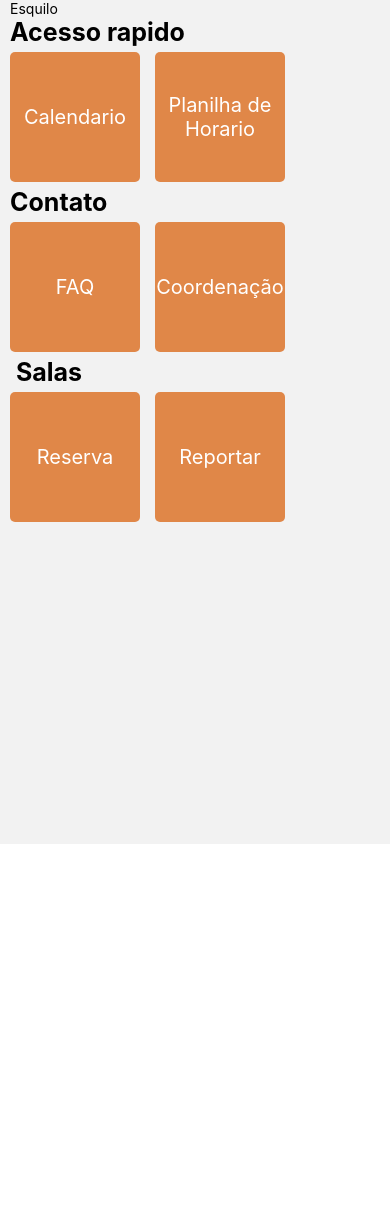
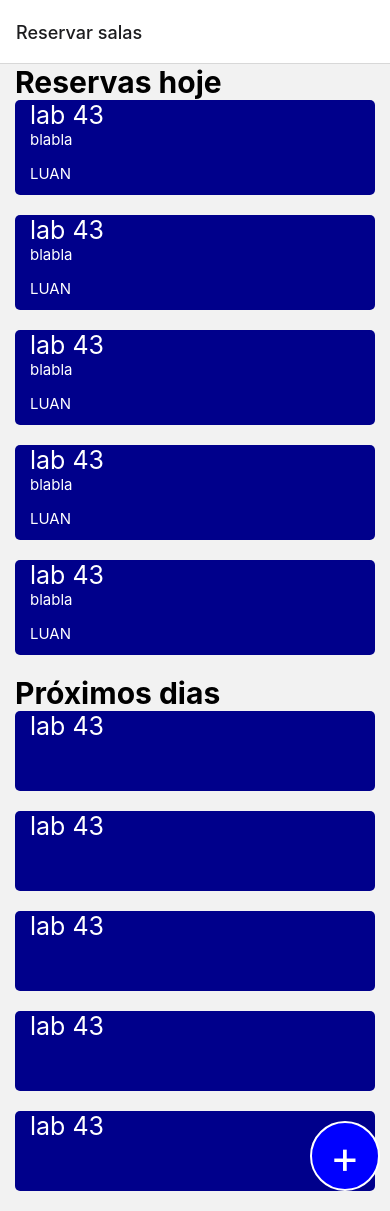
Before and after one commit to AroldoGoulart/ic_app, a React Native app: screen /Reserva in a window 390 px wide. Before the commit the page ends 844 px from the top, so only its background shows below. Built offline with nearby package versions, Linux system fonts and the light colour scheme.

Commit message:
feature: Create Screen Reserva

```diff
--- a/src/routes.js
+++ b/src/routes.js
@@ -16,13 +16,13 @@ import {
 
 import LoginScreen from './screens/Login';
 import HomeScreen from './screens/Home';
-
+import ReservaScreen from './screens/Reserva';
 const Stack = createStackNavigator();
 
 function Routes() {
   return (
     <NavigationContainer>
-      <Stack.Navigator initialRouteName='Home'>
+    <Stack.Navigator initialRouteName='Reserva'>
       <Stack.Screen name="Login" component={LoginScreen} options={{
           headerShown: null
         }} />
@@ -33,6 +33,16 @@ function Routes() {
           }}
           />
 
+        <Stack.Screen
+        name="Reserva"
+        component={ReservaScreen}
+          options={{
+            title: 'Reservar salas'
+          }}
+
+          />
+
+
       </Stack.Navigator>
     </NavigationContainer>
   );
--- a/src/screens/Home/index.js
+++ b/src/screens/Home/index.js
@@ -1,5 +1,5 @@
 import React from 'react';
-import { SafeAreaView, View, FlatList, StyleSheet, Text, StatusBar, TouchableOpacity } from 'react-native';
+import { SafeAreaView, ScrollView, View, FlatList, StyleSheet, Text, StatusBar, TouchableOpacity } from 'react-native';
 import { useAuth } from '../../contexts/auth';
 
 const AcessoRapido = [
--- a/src/screens/Login/index.js
+++ b/src/screens/Login/index.js
@@ -1,11 +1,26 @@
 import {View, Text, TextInput, Image, Dimensions} from 'react-native';
 import React, { useState } from 'react';
 import Logo from '../../images/logo.jpg'
+
 import { TouchableOpacity } from 'react-native-gesture-handler';
+import { useNavigation, CommonActions } from '@react-navigation/core';
 function LoginScreen() {
   const { width } = Dimensions.get('screen')
   const [cpf, setCpf] = useState()
   const [password, setPassword] = useState()
+  const navigation  = useNavigation()
+
+  const handlerLogin = () => {
+    const reset = CommonActions.reset({
+      routes: [
+        {
+          name: 'Home'
+        }
+      ],
+      index: 0
+    })
+    navigation.dispatch(reset)
+  }
 
   return (
     <View
@@ -52,6 +67,7 @@ function LoginScreen() {
               setCpf(Number.parseInt(text))
           }}
           value={cpf}
+          placeholder="Digite seu CPF"
         />
       </View>
 
@@ -76,6 +92,7 @@ function LoginScreen() {
           secureTextEntry
             onChangeText={(text) => setPassword(text)}
             value={password}
+            placeholder="Digite sua senha"
           />
       </View>
 
@@ -89,9 +106,7 @@ function LoginScreen() {
         justifyContent: 'center',
         alignItems:'center'
       }}
-      onPress={() => {
-        // Todo conectar api de login
-      }}
+      onPress={handlerLogin}
       >
             <Text style={{
               color: 'white',
--- /dev/null
+++ b/src/screens/Reserva/index.js
@@ -0,0 +1,218 @@
+import React from 'react';
+import {View, Text, TextInput, Image, Dimensions, FlatList, Pressable} from 'react-native';
+import { ScrollView, TouchableOpacity } from 'react-native-gesture-handler';
+import { useNavigation, CommonActions } from '@react-navigation/core';
+import { SafeAreaView } from 'react-native-safe-area-context';
+
+function ReservaScreen(){
+    const reservasHoje = [
+        {
+            sala: 'lab 43',
+            subnome: 'blabla',
+            nome_aluno: 'LUAN',
+            dia: 10,
+            horario_inicio: '10:30',
+            horario_fim: '11:30'
+        },
+        {
+            sala: 'lab 43',
+            subnome: 'blabla',
+            nome_aluno: 'LUAN',
+            dia: 10,
+            horario_inicio: '10:30',
+            horario_fim: '11:30'
+        },
+        {
+            sala: 'lab 43',
+            subnome: 'blabla',
+            nome_aluno: 'LUAN',
+            dia: 10,
+            horario_inicio: '10:30',
+            horario_fim: '11:30'
+        },
+        {
+            sala: 'lab 43',
+            subnome: 'blabla',
+            nome_aluno: 'LUAN',
+            dia: 10,
+            horario_inicio: '10:30',
+            horario_fim: '11:30'
+        },
+        {
+            sala: 'lab 43',
+            subnome: 'blabla',
+            nome_aluno: 'LUAN',
+            dia: 10,
+            horario_inicio: '10:30',
+            horario_fim: '11:30'
+        },
+
+
+    ]
+    return (
+<>
+    <ScrollView>
+
+    <View
+
+    style={{
+        flex:1,
+       paddingHorizontal: 15
+    }}
+    >
+        <View>
+            <Text
+
+            style={{
+                fontSize: 30,
+                color: "black",
+                fontWeight: "bold"
+            }}
+            >
+                Reservas hoje
+            </Text>
+
+            <FlatList
+                data={reservasHoje}
+                renderItem={(reserva) => {
+                    const { index, item } = reserva
+                    return (
+                        <TouchableOpacity
+                            style={{
+                                backgroundColor: '#00008B',
+                                borderRadius: 5,
+                                marginBottom: 20,
+                                height: 95
+                            }}
+                        >
+                            <Text
+
+                            style={{
+                                color: "white",
+                                fontSize: 25,
+                                paddingHorizontal: 15
+                            }}
+                            >
+                                {
+                                    item.sala
+                                }
+                            </Text>
+
+                            <Text
+
+                            style={{
+                                color: "white",
+                                fontSize: 15,
+                                paddingHorizontal: 15
+                            }}
+                            >
+                                {
+                                    item.subnome
+                                }
+                            </Text>
+
+                            <Text
+
+                            style={{
+                                color: "white",
+                                fontSize: 15,
+                                paddingHorizontal: 15,
+                                top: 15
+                            }}
+                            >
+                                {
+                                    item.nome_aluno
+                                }
+                            </Text>
+                        </TouchableOpacity>
+
+                    )
+
+                }}
+            />
+        </View>
+
+        <View>
+            <Text
+
+            style={{
+                fontSize: 30,
+                color: "black",
+                fontWeight: "bold"
+            }}
+            >
+                Próximos dias
+            </Text>
+
+            <FlatList
+                data={reservasHoje}
+                renderItem={(reserva) => {
+                    const { index, item } = reserva
+                    return (
+                        <TouchableOpacity
+                            style={{
+                                backgroundColor: '#00008B',
+                                borderRadius: 5,
+                                marginBottom: 20,
+                                height: 80
+                            }}
+                        >
+                            <Text
+
+                            style={{
+                                color: "white",
+                                fontSize: 25,
+                                paddingHorizontal: 15
+                            }}
+                            >
+                                {
+                                    item.sala
+                                }
+                            </Text>
+                        </TouchableOpacity>
+
+                    )
+
+                }}
+            />
+        </View>
+
+
+
+    </View>
+
+    </ScrollView>
+    <Pressable
+            onPress={() => alert('ok')}
+            style={{
+                position: 'absolute',
+                width: 70,
+                height: 70,
+                borderRadius: 500,
+                zIndex: 10,
+                bottom: 20,
+                right: 10,
+                backgroundColor:'blue',
+                justifyContent:  'center',
+                alignItems: 'center',
+                borderWidth: 2,
+                borderColor: 'white'
+            }}
+        >
+            <Text
+
+            style={{
+                color: "white",
+                fontSize: 45
+            }}
+            >
+                +
+            </Text>
+
+        </Pressable>
+</>
+
+    )
+}
+
+export default ReservaScreen
```
